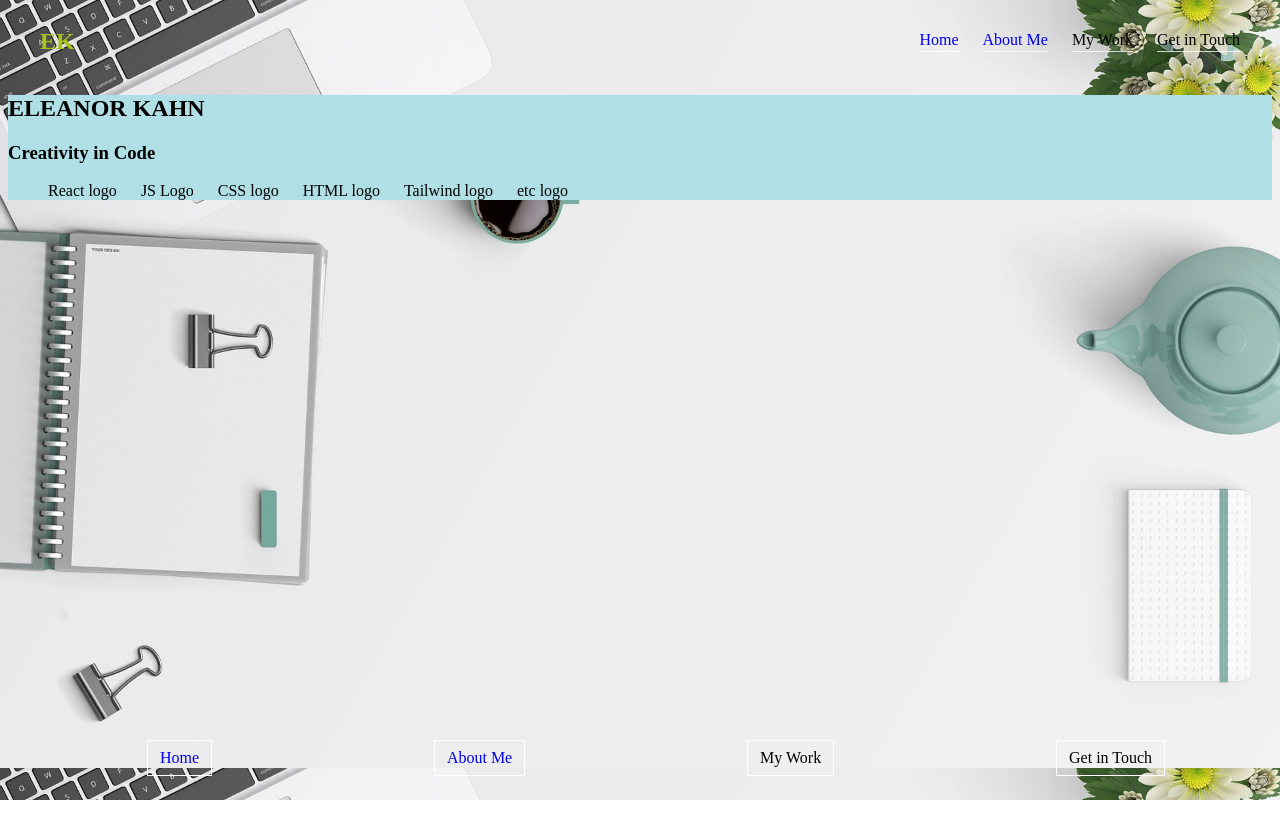
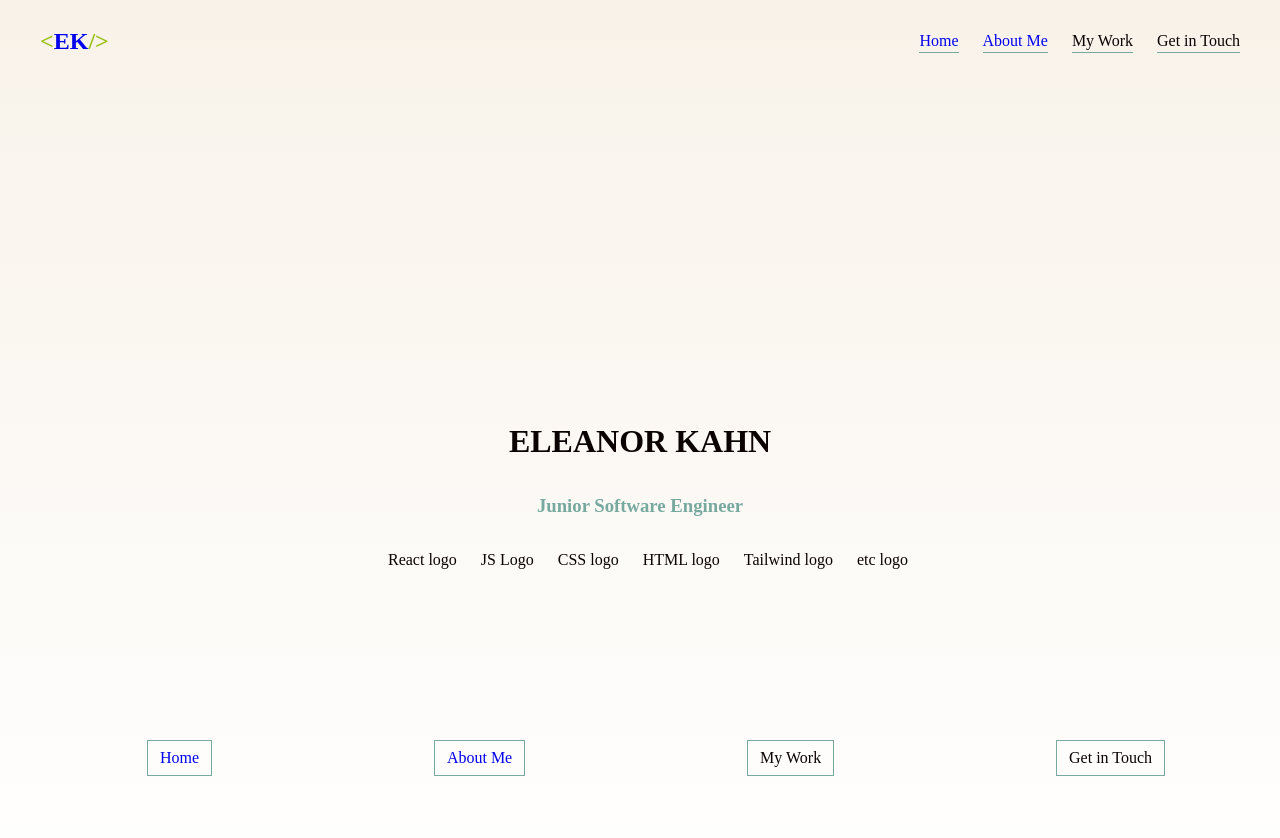
Before and after one commit to EleanorKahn/WP-Personal-Website, a React (Create React App) app in the folder frontend/: page / in a window 1280 px wide. Shown: the top 838 px of the page. Before the commit the page ends 800 px from the top, so only its background shows below. Built offline with nearby package versions, Linux system fonts and the light colour scheme.

Commit message:
style tinkering

```diff
--- a/frontend/src/components/Header.js
+++ b/frontend/src/components/Header.js
@@ -6,7 +6,7 @@ const Header = () => {
         <div className="header">
             <nav>
                 <h1>
-                    <NavLink className='nav-link' to="/">EK</NavLink>
+                    <NavLink className='nav-link' to="/"><span>&lt;</span>EK<span>/&gt;</span></NavLink>
                 </h1>
                 <ul className='horizontal'>
                     <li>
--- a/frontend/src/css/style.css
+++ b/frontend/src/css/style.css
@@ -5,10 +5,10 @@ General styles
 
 /* */
 :root {
-    --teapot-teal: #82a49d;
+    --teapot-teal: #77a99f;
     --coffee-brown: #090201;
     --coffee-reflection: #776d6c;
-    --daisy-yellow: #a5c31b;
+    --daisy-yellow: #9ac112;
     --leafy-green: #385e26;
     --notebook-gray: #a4a4a4;
     --background-white: #eeeeee;
@@ -20,10 +20,13 @@ ul {
 }
 
 body {
-    background-image: url("../assets//images/desk-2325627_1920.jpg");
-    background-size: cover;
+    /* background-image: url("../assets//images/desk-2325627_1920.jpg");
+    background-size: cover;  */
     padding: 0rem;
     display: grid;
+    color: var(--coffee-brown);
+    min-height: 100vh;
+    background-image: linear-gradient(rgb(248, 242, 233), white);
 }
 
 /* Coming soon styles */
@@ -46,6 +49,14 @@ body {
     text-decoration: none;
 }
 
+.nav-link:visited {
+    color: var(--coffee-brown)
+}
+
+.nav-link:active {
+    color: var(--daisy-yellow)
+}
+
 /* App background styling */
 
 /* list items laid out along main axis */
@@ -59,13 +70,12 @@ body {
     margin-inline-end: 1.5rem;
 }
 
-h1 .nav-link {
-    color: var(--daisy-yellow);
-}
-
 /*
 Header styles
 */
+.header {
+    margin-bottom: 1rem;
+}
 
 .header nav {
     display: flex;
@@ -74,8 +84,24 @@ Header styles
     padding-inline: 2rem;
 }
 
+.nav-link h1 {
+    font-size: x-large;
+
+}
+
+.nav-link span {
+    color: var(--daisy-yellow);
+}
+
 .header ul li {
-    border-bottom: 1px solid rgba(255, 255, 255, .75);
+    border-bottom: 1px solid var(--teapot-teal);
+    padding-bottom: .15rem;
+    padding-top: .15rem;
+}
+
+.header ul li:hover {
+    border-bottom: 1px solid var(--daisy-yellow);
+    border-top: 1px solid var(--daisy-yellow);
     padding-bottom: .15rem;
 }
 
@@ -96,7 +122,7 @@ Footer styles
 }
 
 .footer li {
-    border: 1px solid white;
+    border: 1px solid var(--teapot-teal);
     padding: .5rem .75rem;
     background-color: rgba(var(--notebook-gray), 0.5);
 }
@@ -121,21 +147,40 @@ LandingPage styles
 */
 
 .landing-page {
-    background-color: powderblue;
+    display: flex;
+    flex-flow: column nowrap;
+    justify-content: center;
+    align-items: center;
+    min-height: 100vh;
+}
+
+.landing-page h2 {
+    font-size: xx-large;
+    margin-bottom: 1rem;
+}
+
+.landing-page h3 {
+    color: var(--teapot-teal);
 }
 
 /*
 AboutPage styles
 */
 
+.about-page {
+    min-height: 100vh;
+    margin: 0 auto;
+}
+
 .about-page .grid {
     display: grid;
-    grid-template-columns: 1fr 1fr;
+    grid-template-columns: 1fr 2fr;
     padding: 2rem;
     align-items: center;
     place-content: center;
     margin: 0 auto;
-    width: 60%;
+    width: 75%;
+    box-shadow: 0 25px 25px rgba(37, 37, 37, 0.1);
 }
 
 .about-page h2 {
@@ -143,7 +188,8 @@ AboutPage styles
 }
 
 .about-page p {
-    color: var(--coffee-brown)
+    color: var(--coffee-brown);
+    line-height: 1.75;
 }
 
 /*
--- a/frontend/src/pages/LandingPage.js
+++ b/frontend/src/pages/LandingPage.js
@@ -4,7 +4,7 @@ const LandingPage = () => {
     return (
         <div className='landing-page'>
             <h2>ELEANOR KAHN</h2>
-            <h3>Creativity in Code</h3>
+            <h3>Junior Software Engineer</h3>
             <ul className='horizontal'>
                 <li>React logo</li>
                 <li>JS Logo</li>
```
Also changed, not shown: 1 other file (tests, documents, lock files or other folders).
